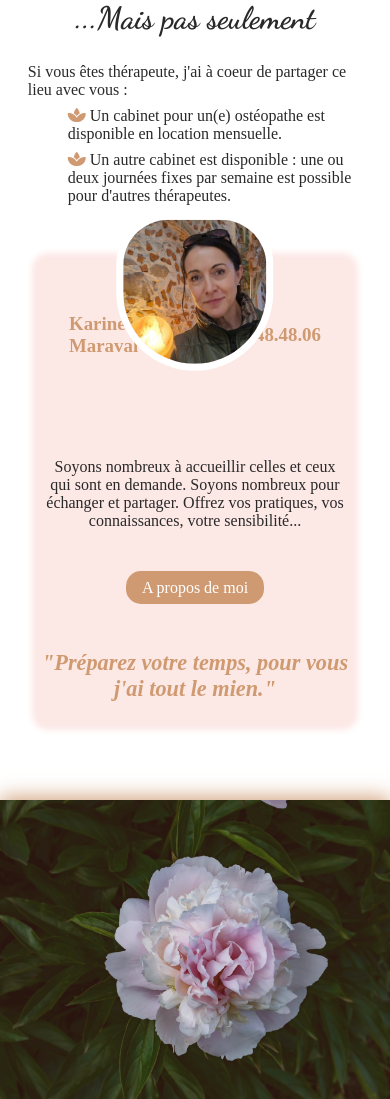
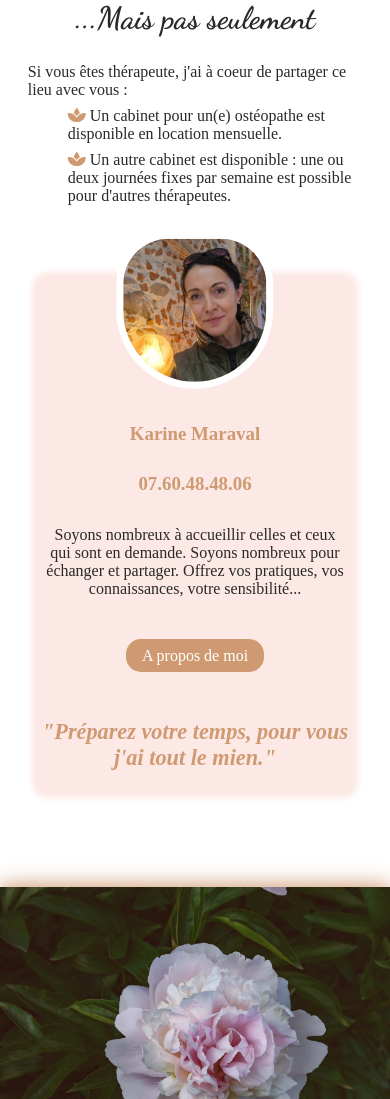
Before and after one commit to Nifrael/jeannelle-1, a PHP site: page / in a window 390 px wide. Shown: the part 1455-2554 px from the top of the page. Run offline with PHP 8.4, Linux system fonts and the light colour scheme; some libraries are stand-ins or nearby versions; some web fonts are replaced.

Commit message:
Revue du responsive

```diff
--- a/assets/css/accueil.css
+++ b/assets/css/accueil.css
@@ -302,7 +302,7 @@
   color: var(--important-color);
 }
 
-@media (width <= 960px) {
+@media (width < 768px) {
   .welcome-photos {
     max-width: 90%;
     margin: 0% auto;
@@ -414,10 +414,75 @@
 
   .therapist-card {
     width: 85%;
-    margin: 15% auto;
+    margin: 20% auto;
+    grid-template-rows: 130px 50px 50px repeat(3, auto);
+  }
+
+  .therapist-card h4:first-of-type {
+    grid-column: 1/3;
+    padding-left: 0;
+    grid-row: 2/3;
+    justify-self: center;
+  }
+
+  .therapist-card h4:nth-of-type(2) {
+    grid-column: 1/3;
+    grid-row: 3/4;
+    padding-right: 0;
+    justify-self: center;
+  }
+
+  .therapist-card .button-container {
+    grid-row: 5/6;
+  }
+
+  .therapist-card p {
+    grid-row: 4/5;
+  }
+
+  .therapist-card cite {
+    grid-row: 6/7;
   }
 
   .therapist-card img {
     width: 50%;
   }
 }
+
+@media (768px <= width <= 1024px) {
+  .therapist-card {
+    width: 85%;
+    margin: 20% auto;
+    grid-template-rows: 130px 50px 50px repeat(3, auto);
+  }
+
+  .therapist-card img {
+    width: 25%;
+  }
+
+  .therapist-card h4:first-of-type {
+    grid-column: 1/3;
+    padding-left: 0;
+    grid-row: 2/3;
+    justify-self: center;
+  }
+
+  .therapist-card h4:nth-of-type(2) {
+    grid-column: 1/3;
+    grid-row: 3/4;
+    padding-right: 0;
+    justify-self: center;
+  }
+
+  .therapist-card .button-container {
+    grid-row: 5/6;
+  }
+
+  .therapist-card p {
+    grid-row: 4/5;
+  }
+
+  .therapist-card cite {
+    grid-row: 6/7;
+  }
+}
```
